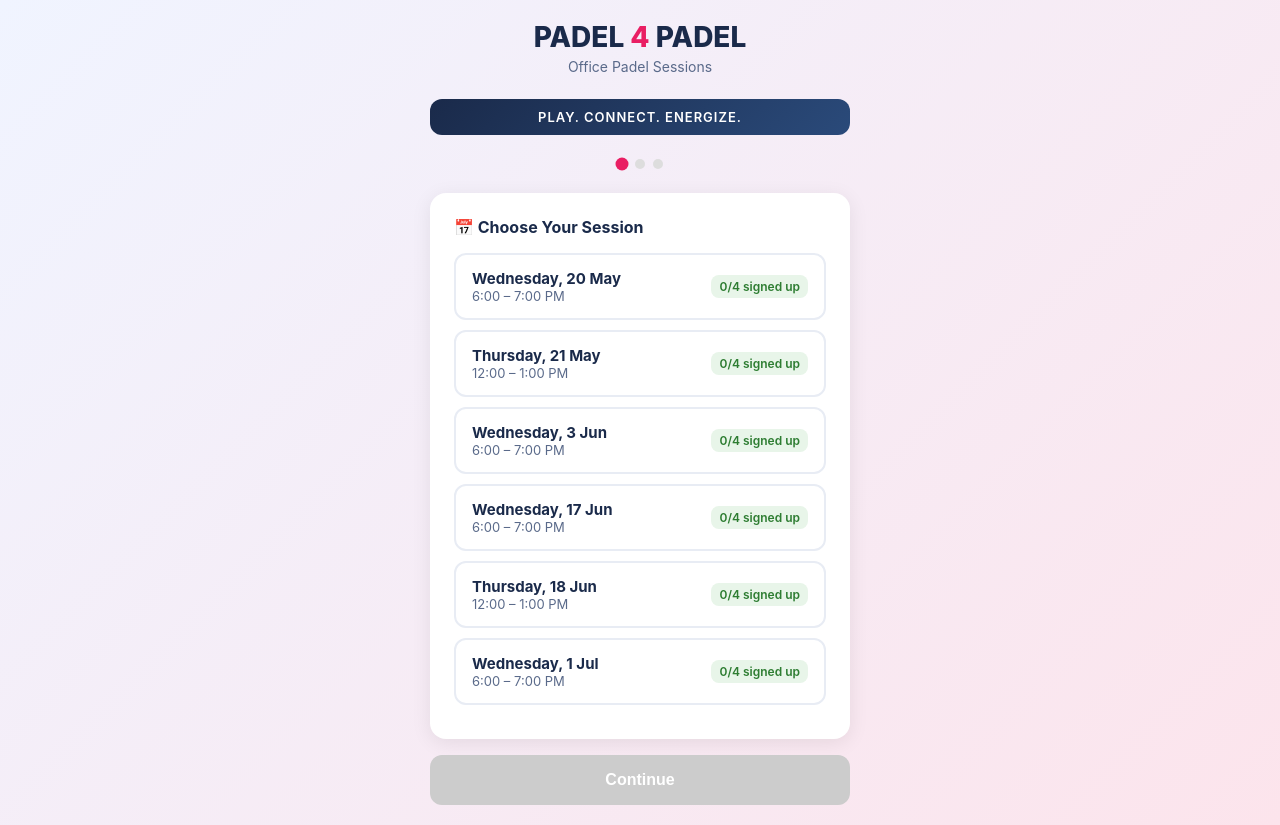
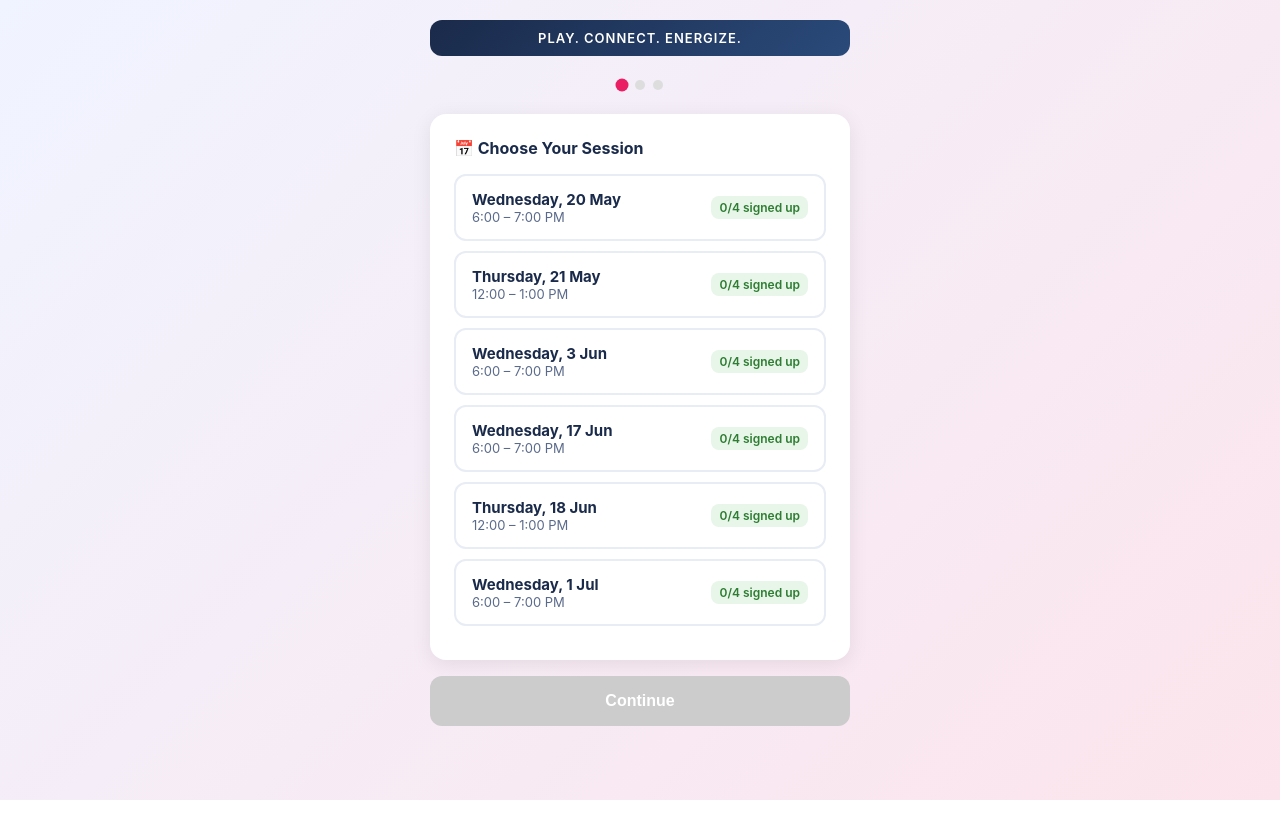
Before and after one commit to stw23490/padel-signup, a website: page padel.html in a window 1280 px wide. After the commit the page ends 800 px from the top, so only its background shows below. Drawn offline with Linux system fonts and the light colour scheme; no server answers.

Commit message:
Remove header, keep only blue tagline bar

```diff
--- a/padel.html
+++ b/padel.html
@@ -322,11 +322,6 @@
 </head>
 <body>
     <div class="container">
-        <div class="header">
-            <h1>PADEL <span>4</span> PADEL</h1>
-            <p>Office Padel Sessions</p>
-        </div>
-
         <div class="tagline">PLAY. CONNECT. ENERGIZE.</div>
 
         <div class="step-indicator">
```
